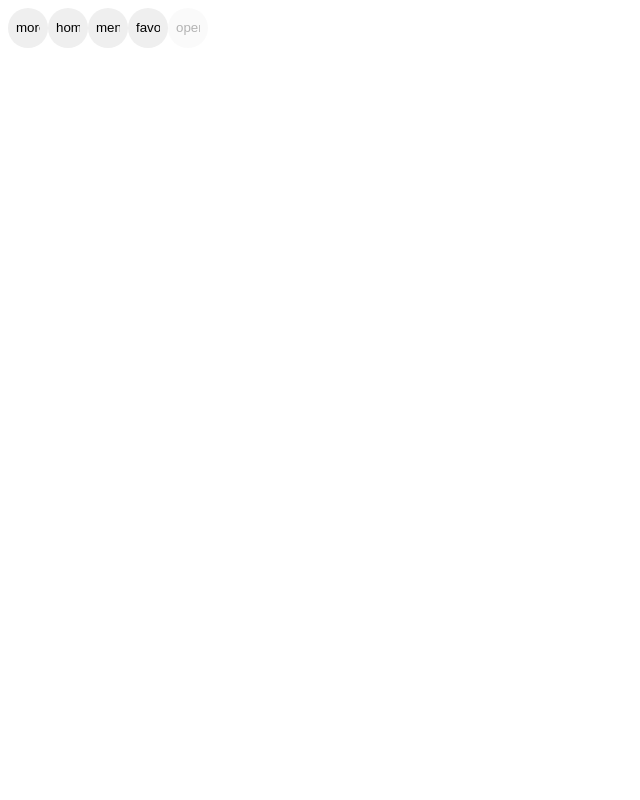
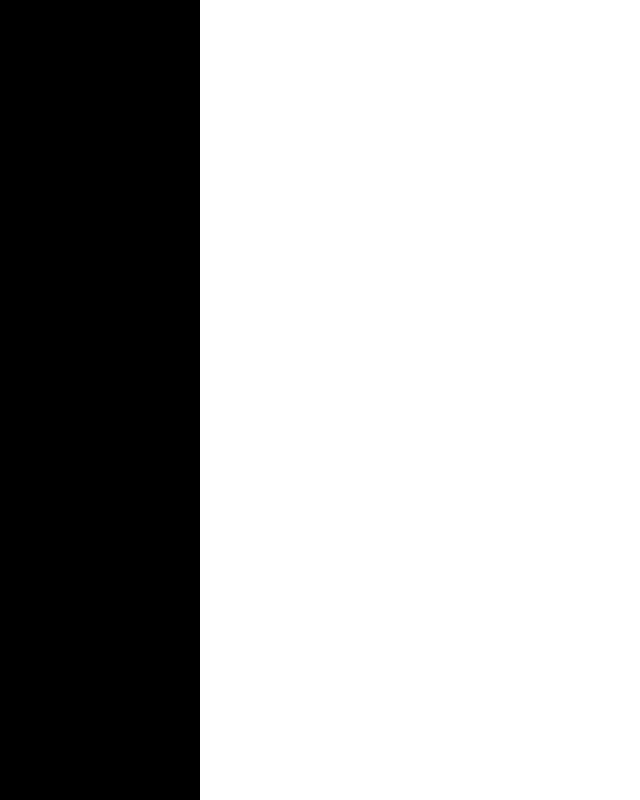
Before and after one commit to ntrong2009/angular, an Angular app: page / in a window 1280 px wide. Both pictures are taken after a click on the button "menu". Shown: the whole page, without its empty margins (0-640 px from the left). Built offline with nearby package versions, Linux system fonts and the light colour scheme.

Commit message:
trong commit

```diff
--- a/package.json
+++ b/package.json
@@ -22,6 +22,7 @@
     "@angular/platform-browser": "~9.1.9",
     "@angular/platform-browser-dynamic": "~9.1.9",
     "@angular/router": "~9.1.9",
+    "hammerjs": "^2.0.8",
     "rxjs": "~6.5.4",
     "tslib": "^1.10.0",
     "zone.js": "~0.10.2"
--- a/src/app/app.component.html
+++ b/src/app/app.component.html
@@ -1,19 +1 @@
-<div class="example-button-row">
-    <div class="example-flex-container">
-      <button mat-icon-button aria-label="Example icon button with a vertical three dot icon">
-        <mat-icon>more_vert</mat-icon>
-      </button>
-      <button mat-icon-button color="primary" aria-label="Example icon button with a home icon">
-        <mat-icon>home</mat-icon>
-      </button>
-      <button mat-icon-button color="accent" aria-label="Example icon button with a menu icon">
-        <mat-icon>menu</mat-icon>
-      </button>
-      <button mat-icon-button color="warn" aria-label="Example icon button with a heart icon">
-        <mat-icon>favorite</mat-icon>
-      </button>
-      <button mat-icon-button disabled aria-label="Example icon button with a open in new tab icon">
-        <mat-icon>open_in_new</mat-icon>
-      </button>
-    </div>
-</div>
+<app-main-nav></app-main-nav>
--- /dev/null
+++ b/src/app/main-nav/main-nav.component.css
@@ -0,0 +1,19 @@
+.sidenav-container {
+  height: 100%;
+}
+
+.sidenav {
+  width: 200px;
+  left: 0;
+  background: #000;
+}
+
+.sidenav .mat-toolbar {
+  background: inherit;
+}
+
+.mat-toolbar.mat-primary {
+  position: sticky;
+  top: 0;
+  z-index: 1;
+}
--- /dev/null
+++ b/src/app/main-nav/main-nav.component.html
@@ -0,0 +1,46 @@
+<mat-sidenav-container class="sidenav-container">
+  <mat-sidenav #drawer class="sidenav" fixedInViewport
+      [attr.role]="'navigation'"
+      [mode]="'over'">
+    <mat-toolbar>Menu</mat-toolbar>
+    <mat-nav-list>
+      <a mat-list-item href="#">Link 1</a>
+      <a mat-list-item href="#">Link 2</a>
+      <a mat-list-item href="#">Link 3</a>
+    </mat-nav-list>
+  </mat-sidenav>
+  <mat-sidenav-content>
+    <mat-toolbar color="primary">
+      <button (click)="drawer.toggle()">menu</button>
+    </mat-toolbar>
+  </mat-sidenav-content>
+</mat-sidenav-container>
+
+
+<!--
+<mat-sidenav-container class="sidenav-container">
+  <mat-sidenav #drawer class="sidenav" fixedInViewport
+      [attr.role]="(isHandset$ | async) ? 'dialog' : 'navigation'"
+      [mode]="(isHandset$ | async) ? 'over' : 'side'"
+      [opened]="(isHandset$ | async) === false">
+    <mat-toolbar>Menu</mat-toolbar>
+    <mat-nav-list>
+      <a mat-list-item href="#">Link 1</a>
+      <a mat-list-item href="#">Link 2</a>
+      <a mat-list-item href="#">Link 3</a>
+    </mat-nav-list>
+  </mat-sidenav>
+  <mat-sidenav-content>
+    <mat-toolbar color="primary">
+      <button
+        type="button"
+        aria-label="Toggle sidenav"
+        mat-icon-button
+        (click)="drawer.toggle()"
+        *ngIf="isHandset$ | async">
+        <mat-icon aria-label="Side nav toggle icon">menu</mat-icon>
+      </button>
+      <span>angular</span>
+    </mat-toolbar>
+  </mat-sidenav-content>
+</mat-sidenav-container> -->
--- a/src/app/side-nav-toggle/side-nav-toggle.component.ts
+++ /dev/null
@@ -1,15 +0,0 @@
-import { Component, OnInit } from '@angular/core';
-
-@Component({
-  selector: 'app-side-nav-toggle',
-  templateUrl: './side-nav-toggle.component.html',
-  styleUrls: ['./side-nav-toggle.component.css']
-})
-export class SideNavToggleComponent implements OnInit {
-
-  constructor() { }
-
-  ngOnInit(): void {
-  }
-
-}
```
Also changed, not shown: src/app/app.module.ts (+6 -11 lines), src/app/main-nav/main-nav.component.ts (added, +21 -0 lines), src/app/main-nav/main-nav.module.ts (added, +34 -0 lines), src/app/side-nav-toggle/side-nav-toggle.component.html (deleted, +0 -34 lines), src/app/side-nav-toggle/side-nav-toggle.component.css (deleted), 1 other file (tests, documents, lock files or other folders).
